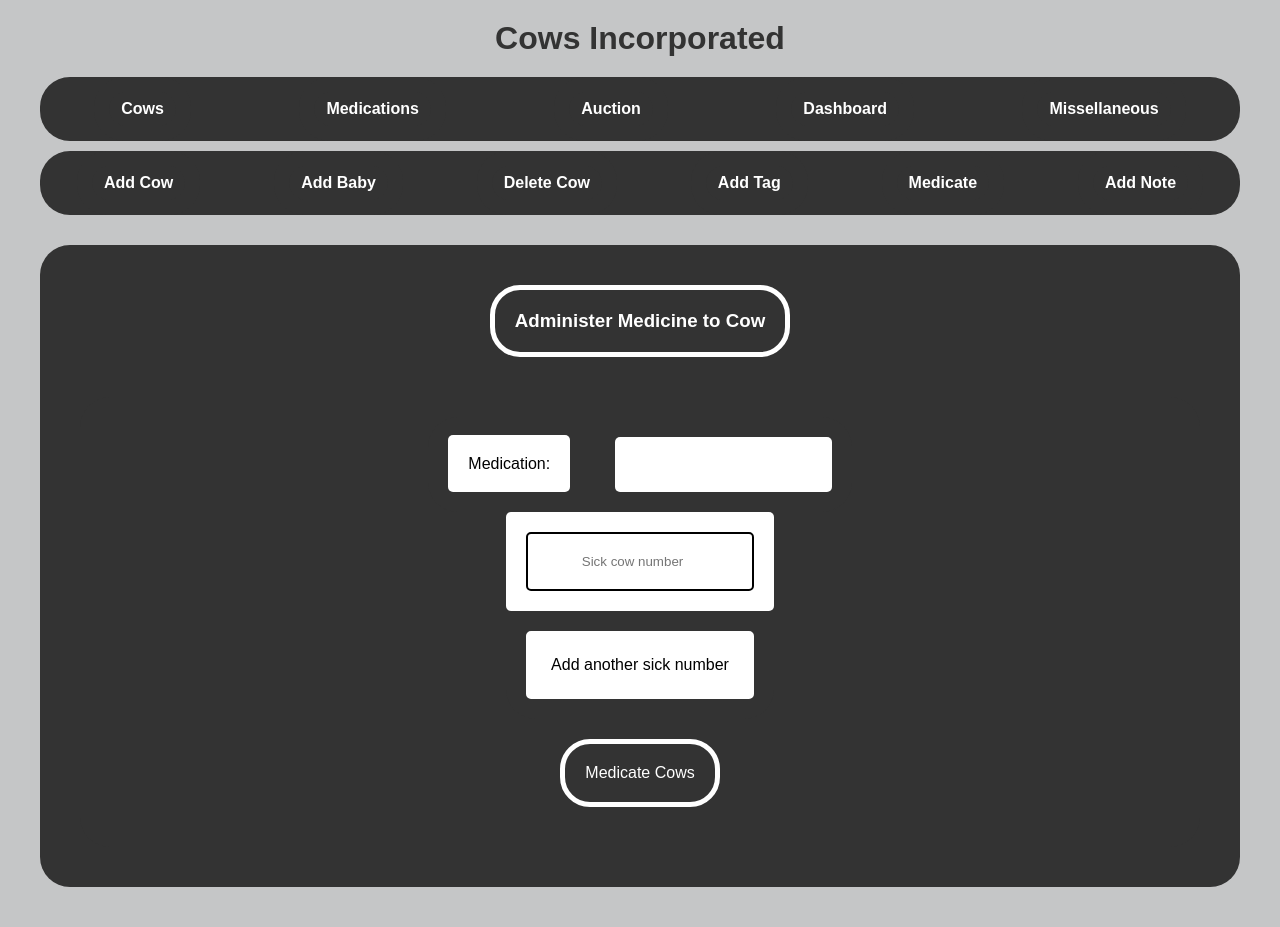
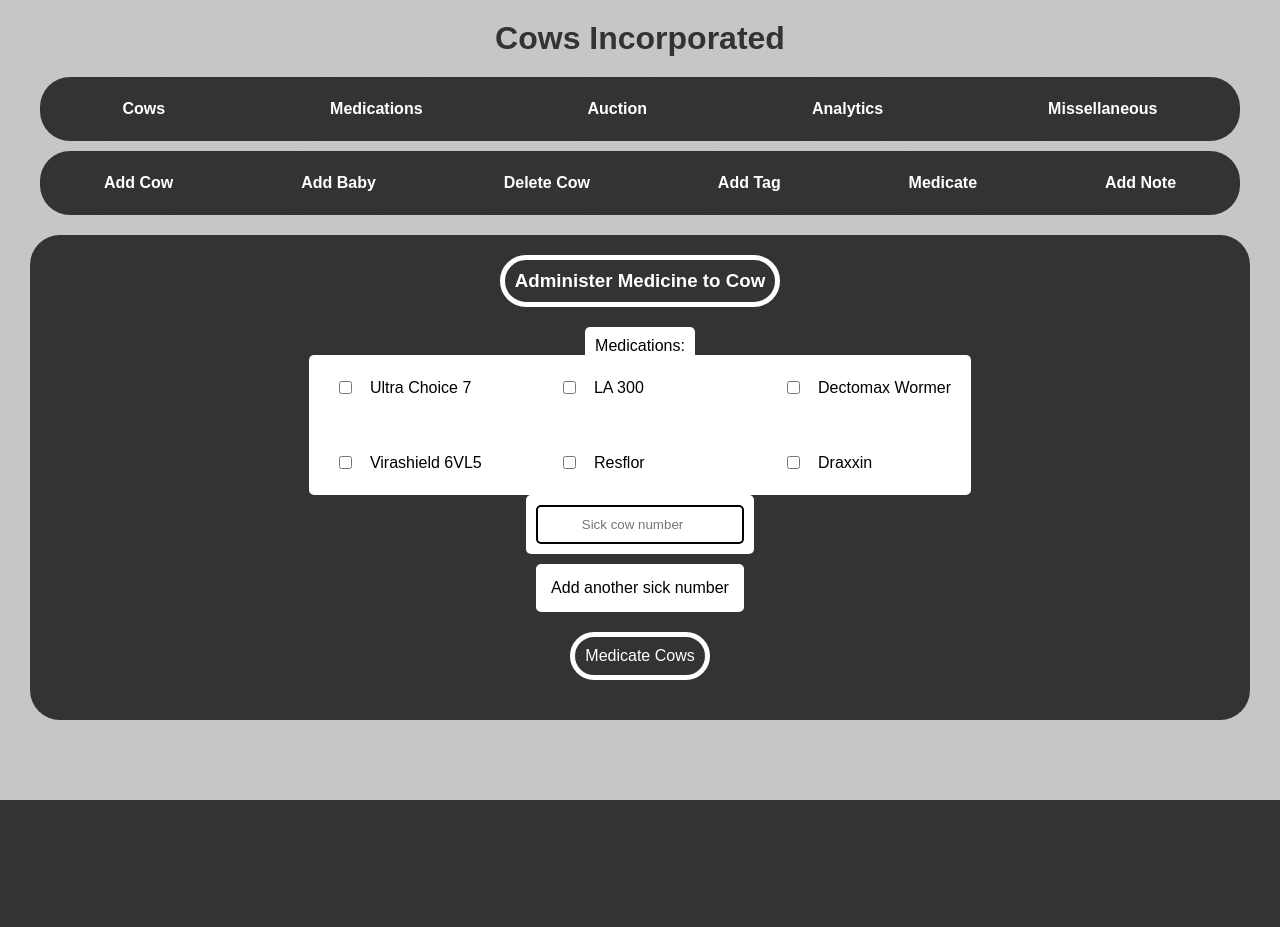
Before and after one commit to pernix25/Farm, a PHP site: page / in a window 1280 px wide, after a click on "Medicate". After the commit the page ends 800 px from the top, so only its background shows below. Run offline with PHP 8.4, Linux system fonts and the light colour scheme; data that the repository does not hold is empty.

Commit message:
added medicaiton frontend for add and delete

```diff
--- /dev/null
+++ b/website/api/medicine.php
@@ -0,0 +1,27 @@
+<?php
+header("Content-Type: application/json");
+require "db.php";
+
+$sqlMedicines = "
+    SELECT medication_name
+    FROM medications
+";
+
+$resultMedicines = $conn->query($sqlMedicines);
+
+if (!$resultMedicines) {
+    http_response_code(500);
+    echo json_encode(["error" => $conn->error]);
+    exit;
+}
+
+$medications = [];
+while ($row = $resultMedicines->fetch_assoc()) {
+    $medications[] = $row;
+}
+
+echo json_encode([
+    "medications" => $medications
+]);
+
+$conn->close();
--- a/website/index.php
+++ b/website/index.php
@@ -14,7 +14,7 @@
             <li><button onclick="showPage('cow')">Cows</button></li>
             <li><button onclick="showPage('medicine')">Medications</button></li>
             <li><button onclick="showPage('auction')">Auction</button></li>
-            <li><button onclick="showPage('dashboard')">Dashboard</button></li>
+            <li><button onclick="showPage('analytics')">Analytics</button></li>
             <li><button onclick="showPage('Missellaneous')">Missellaneous</button></li>
         </ul>
     </nav>
@@ -23,7 +23,7 @@
     <!--                 cow section                    -->
     <!---------------------------------------------------->
     <div id="cow" class="page">
-        <nav id="cow_nav" class="navbar nav_section">
+        <nav id="cow_nav" class="navbar section_nav">
             <ul>
                 <li><button onclick="showSection('add_cow_tab', 'cow_section')">Add Cow</button></li>
                 <li><button onclick="showSection('baby_tab', 'cow_section')">Add Baby</button></li>
@@ -33,17 +33,22 @@
                 <li><button onclick="showSection('notes_tab', 'cow_section')">Add Note</button></li>
             </ul>
         </nav>
+
         <div id="cow_body" class="section_body">
-            <div id="cow_default_tab" class="cow_section">
-                <ul id="cow_totals"></ul>
-                <ul id="cow_list"></ul>
+            <!-------------------------->
+            <!--   default cow page   -->
+            <!-------------------------->
+            <div id="cow_default_tab" class="cow_section even_spacing">
+                <ul id="cow_totals" class="non_bullet even_spacing"></ul>
+                <hr class="white_line">
+                <ul id="cow_list" class="non_bullet even_spacing"></ul>
             </div>
 
             <!-------------------------->
             <!--     add cow page     -->
             <!-------------------------->
             <div id="add_cow_tab" class="cow_section">
-                <h3>Add New Cows</h3>
+                <h3 class="even_spacing">Add New Cows</h3>
                 <form>
                     <div>
                         <label for="cowType">Cow Type:</label>
@@ -75,8 +80,8 @@
             <!--    add baby page     -->
             <!-------------------------->
             <div id="baby_tab" class="cow_section">
-                <h3>Add Baby Cow</h3>
-                <form>
+                <h3 class="even_spacing">Add Baby Cow</h3>
+                <form class="even_spacing">
                     <div>
                         <label for="mamaCowNumber">Mama Cow Number:</label>
                         <input type="number" id="mamaCowNumber" name="mamaCowNumber" min="1" max="999">
@@ -96,8 +101,8 @@
             <!--   delete cow page    -->
             <!-------------------------->
             <div id="delete_tab" class="cow_section">
-                <h3>Delete Cow</h3>
-                    <form>
+                <h3 class="even_spacing">Delete Cow</h3>
+                <form class="even_spacing">
                     <div>
                         <label for="deleteCowNumber">Cow number to be deleted:</label>
                         <input type="number" id="deleteCowNumber" name="deleteCowNumber" min="1" max="999">
@@ -111,8 +116,8 @@
             <!--     add tag page     -->
             <!-------------------------->
             <div id="tag_tab" class="cow_section">
-                <h3>Add Tag to Cow</h3>
-                    <form>
+                <h3 class="even_spacing">Add Tag to Cow</h3>
+                <form class="even_spacing">
                     <div>
                         <label for="OldTagNumber">Old Tag Number:</label>
                         <input type="number" id="OldTagNumber" name="OldTagNumber" min="1" max="999">
@@ -131,13 +136,36 @@
             <!--    medicate page     -->
             <!-------------------------->
             <div id="medicate_tab" class="cow_section">
-                <h3>Administer Medicine to Cow</h3>
-                    <form>
-                        <div>
-                            <!--  make a drop down menu of all medicaitons -->
-                            <label for="medicationName">Medication:</label>
-                            <input type="text" id="medicationName" name="medicationName">
-                            <!----------------------------------------------->
+                <h3 class="even_spacing">Administer Medicine to Cow</h3>
+                <form class="even_spacing">
+                    <div class="grid_container">
+                        <label>Medications:</label>
+                        <div class="cow_medication_box">
+                            <label>
+                                <input type="checkbox" name="medications[]" value="Ultra Choice 7">
+                                Ultra Choice 7
+                            </label>
+                            <label>
+                                <input type="checkbox" name="medications[]" value="LA 300">
+                                LA 300
+                            </label>
+                            <label>
+                                <input type="checkbox" name="medications[]" value="Dectomax Wormer">
+                                Dectomax Wormer
+                            </label>
+                            <label>
+                                <input type="checkbox" name="medications[]" value="Virashield 6VL5">
+                                Virashield 6VL5
+                            </label>
+                            <label>
+                                <input type="checkbox" name="medications[]" value="Resflor">
+                                Resflor
+                            </label>
+                            <label>
+                                <input type="checkbox" name="medications[]" value="Draxxin">
+                                Draxxin
+                            </label>
+                        </div>
                     </div>
 
                     <div>
@@ -155,8 +183,8 @@
             <!--    add note page     -->
             <!-------------------------->
             <div id="notes_tab" class="cow_section">
-                <h3>Additional Notes</h3>
-                <form>
+                <h3 class="even_spacing">Additional Notes</h3>
+                <form class="even_spacing">
                     <div>
                         <label for="addNote">Add Note:</label>
                         <input type="text" id="addNote" name="addNote">
@@ -172,14 +200,59 @@
     <!--               medicine section                 -->
     <!---------------------------------------------------->
     <div id="medicine" class="page">
-        <nav id="medicine_nav" class="navbar">
+        <nav id="medicine_nav" class="navbar section_nav">
             <ul>
-                <li><button>Add Medication</button></li>
-                <li><button>Delete Medication</button></li>
+                <li><button onclick="showSection('add_medicine_tab', 'medicine_section')">Add Medication</button></li>
+                <li><button onclick="showSection('delete_medicine_tab', 'medicine_section')">Delete Medication</button></li>
+                <li><button onclick="showSection('medicine_info_tab', 'medicine_section')">Medication Info</button></li>
+                <li><button onclick="showSection('medicine_purchases_tab', 'medicine_section')">Medication Purchases</button></li>
             </ul>
         </nav>
+
         <div id="medicine_body" class="section_body">
-            <p>Medicine main body</p>
+            <!--------------------------------->
+            <!--    default medicine page    -->
+            <!--------------------------------->
+            <div id="medicine_default_tab" class="medicine_section">
+                <h2 class="even_spacing">Medications</h2>
+                <hr class="white_line">
+                <ul id="medicine_list" class="non_bullet even_spacing"></ul>
+            </div>
+
+            <!--------------------------------->
+            <!--      add medicine page      -->
+            <!--------------------------------->
+            <div id="add_medicine_tab" class="medicine_section">
+                <h3 class="even_spacing">Add New Medication</h3>
+                <form class="even_spacing">
+                    <div>
+                        <label for="add_medicaiton_name">Medication Name:</label>
+                        <input type="text" id="add_medicaiton_name" name="add_medicaiton_name">
+                    </div>
+
+                    <div>
+                        <label for="doeses_per_bottle">Doses Per Bottle:</label>
+                        <input type="number" id="doeses_per_bottle" name="doeses_per_bottle" min="1" max="999">
+                    </div>
+
+                    <button type="submit">Add Medication</button>
+                </form>
+            </div>
+
+            <!--------------------------------->
+            <!--    delete medicine page     -->
+            <!--------------------------------->
+            <div id="delete_medicine_tab" class="medicine_section">
+                <h3 class="even_spacing">Delete Medicaiton</h3>
+                <form class="even_spacing">
+                    <div>
+                        <label for="delete_medicaiton_name">Medication Name:</label>
+                        <input type="text" id="delete_medicaiton_name" name="delete_medicaiton_name">
+                    </div>
+
+                    <button type="submit">Delete Medication</button>
+                </form>
+            </div>
         </div>
     </div>
 
--- a/website/scripts/dom_script.js
+++ b/website/scripts/dom_script.js
@@ -17,7 +17,7 @@
 
 function showNav(id) {
     // set all seciton to display none
-    document.querySelectorAll('.nav_section').forEach(sec => {
+    document.querySelectorAll('.section_nav').forEach(sec => {
         sec.style.display = "none";
     });
 
--- a/website/styles/style.css
+++ b/website/styles/style.css
@@ -27,15 +27,20 @@
 h1 {
     text-align: center;
 }
+h2 {
+    border-color: white;
+    display: inline-block;
+}
+ul {
+    list-style: none;
+}
 
-.section_body * {
-    border: 5px;
-    background-color: var(--second-background_color);
-    color: white;
-    border-radius: 30px;
-    padding: 20px;
-    margin: 20px;
-    text-align: center;
+button[type="submit"]:hover {
+    background-color: var(--background-color);
+}
+
+button[type="submit"]:active {
+    transform: scale(0.98);
 }
 
 /************************************************/
@@ -72,8 +77,84 @@
     border-radius: 30px;
 }
 
+
+
 /************************************************/
-/*             cow section stuff                */
+/*               generic classes                */
+/************************************************/
+.non_bullet {
+    list-style: none;
+}
+.white_line {
+    border: none;
+    display: block;
+    border-top: 2px solid white;
+    border-radius: 0px;
+    width: 100%;
+    margin-left: 0;
+}
+.grid_container {
+    padding: 100px;
+    margin: 100px;
+}
+
+/************************************************/
+/*           generic section styles             */
+/************************************************/
+.section_nav {
+    margin-top: -20px;
+    display: block;
+}
+.section_body {
+    color: white;
+    display: block;
+}
+.section_body *:not(hr) {
+    border: 5px;
+    background-color: var(--second-background_color);
+    color: white;
+    border-radius: 30px;
+    padding: 10px;
+    margin: 10px;
+    text-align: center;
+}
+.section_body form {
+    display: flex;
+    flex-direction: column;
+    align-items: center;
+}
+.section_body div h3 {
+    border: 5px solid;
+    border-color: white;
+    display: inline-block;
+}
+.section_body form div {
+    padding: 0px;
+    margin: 0px;
+}
+.section_body form div * {
+    background-color: white;
+    border-radius: 5px;
+    color: black;
+}
+.section_body form button {
+    border: 5px solid;
+    border-color: white;
+    display: inline-block;
+}
+.section_body div form div div:not(.cow_medication_box) {
+    display: flex;
+    flex-direction: column;
+    gap: 3px;
+}
+.section_body div form div div input{
+    display: block;
+    border: 2px solid;
+}
+
+
+/************************************************/
+/*             cow section styles               */
 /************************************************/
 #cow_nav {
     margin-top: -20px;
@@ -87,63 +168,50 @@
     display: block;
 }
 #cow_list {
-    list-style: none;
     padding-left: 0;
     display: grid;
     grid-template-columns: repeat(3, 1fr); /* 5 equal columns */
     gap: 10px;
 }
-#cow_totals {
-    list-style: none;
-}
 #cow_totals ul {
     display: flex;
     justify-content: space-around;
 }
-#cow_body form {
-    display: flex;
-    flex-direction: column;
-    align-items: center;
-}
-#cow_body div h3 {
-    border: 5px solid;
-    border-color: white;
-    display: inline-block;
-}
-#cow_body form div {
-    padding: 0px;
-    margin: 0px;
-}
-#cow_body form div * {
-    background-color: white;
-    border-radius: 5px;
-    color: black;
-}
-#cow_body form button {
-    border: 5px solid;
-    border-color: white;
-    display: inline-block;
-}
-#cow_body div form div div {
-    display: flex;
-    flex-direction: column;
-    gap: 3px;
-}
-#cow_body div form div div input{
-    display: block;
-    border: 2px solid;
-}
 .cow_section {
     display: none;
+}
+.cow_medication_box {
+    display: grid;
+    grid-template-columns: repeat(3, 1fr);
+    gap: 10px;
+    background-color: white;
+    padding: 10px;
+    border-radius: 10px;
+}
+.cow_medication_box label {
+    display: flex;
+    align-items: center;
+    gap: 8px;
+    background-color: #f4f4f4;
+    padding: 6px 10px;
+    border-radius: 6px;
+    cursor: pointer;
 }
 
 /************************************************/
 /*           medicine section stuff             */
 /************************************************/
 #medicine_nav {
-    margin-top: -20px;
+    display: none;
 }
-#medicine {
+#medicine_body {
+    color: white;
+    display: block;
+}
+#medicine_default_tab {
+    display: none;
+}
+.medicine_section {
     display: none;
 }
 
```
Also changed, not shown: website/scripts/php_script.js (+28 -0 lines). Lines whose indentation alone changed are shown as unchanged.
